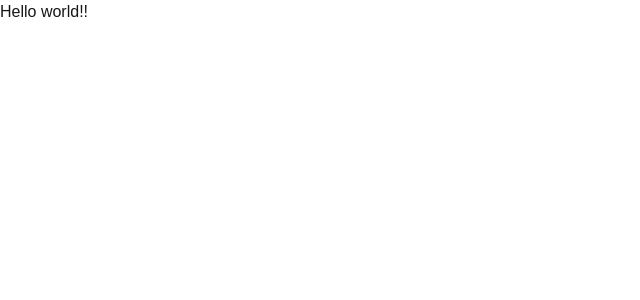
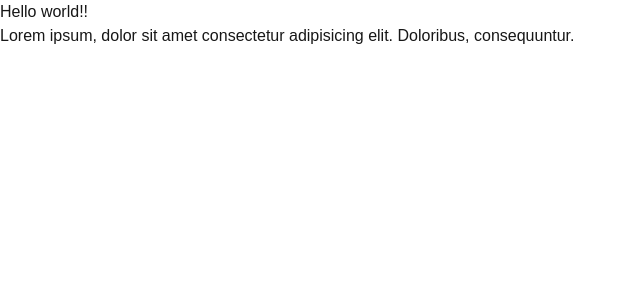
Before and after one commit to wwarodom/webapp, a Next.js app: page / in a window 1280 px wide. Shown: the top 300 px of the page, without its empty margins (0-640 px from the left). Built offline with nearby package versions, Linux system fonts and the light colour scheme.

Commit message:
update page.tsx for some text

```diff
--- a/app/page.tsx
+++ b/app/page.tsx
@@ -1,3 +1,8 @@
 export default function MyApp() {
-  return <div>Hello world!!</div>
+  return (<div>
+    <h1>Hello world!!</h1>
+    <p>
+      Lorem ipsum, dolor sit amet consectetur adipisicing elit. Doloribus, consequuntur.
+    </p>
+  </div>)
 }
```
